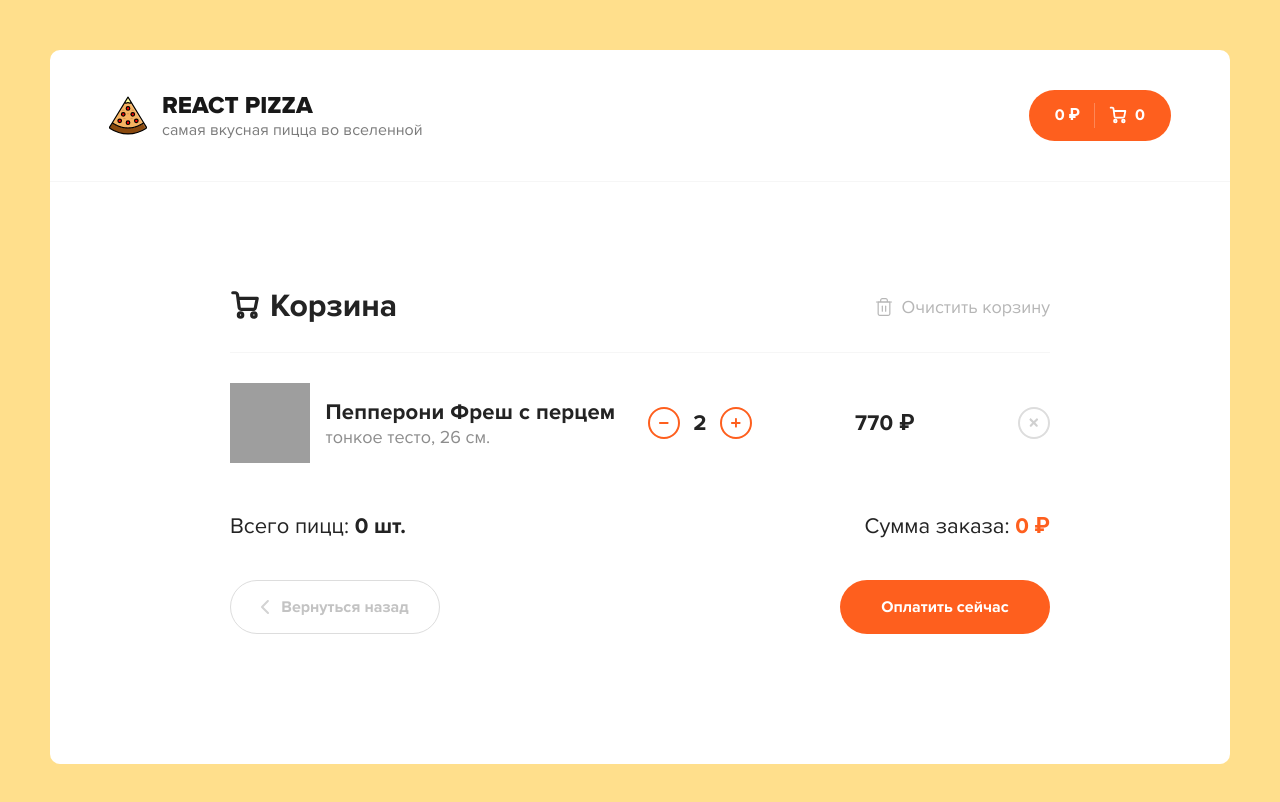
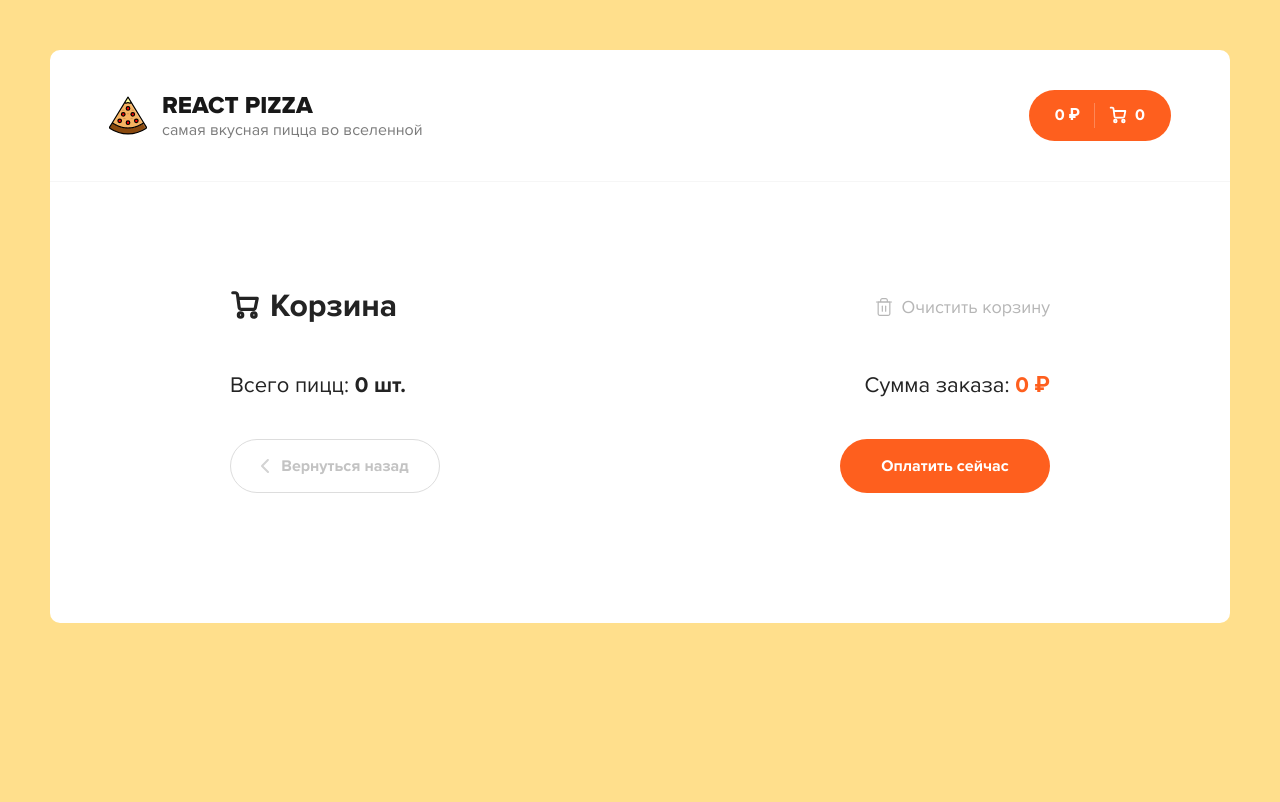
Before and after one commit to tyler-durden-0/react-pizza, a React app: page /cart in a window 1280 px wide. Shown: the top 802 px of the page. Built offline with nearby package versions, Linux system fonts and the light colour scheme; grey boxes are pictures that could not be loaded.

Commit message:
added ability to see chosen pizzas in cart component, also added price of each pizza

```diff
--- a/src/components/CartItem.jsx
+++ b/src/components/CartItem.jsx
@@ -1,6 +1,6 @@
 import React from 'react'
 
-function CartItem({ name, type, size }) {
+function CartItem({ name, type, size, price }) {
     return (
         <div className="cart__item">
             <div className="cart__item-img">
@@ -32,7 +32,7 @@ function CartItem({ name, type, size }) {
                 </div>
             </div>
             <div className="cart__item-price">
-                <b>770 ₽</b>
+                <b>{price} ₽</b>
             </div>
             <div className="cart__item-remove">
                 <div className="button button--outline button--circle">
--- a/src/pages/Cart.jsx
+++ b/src/pages/Cart.jsx
@@ -5,7 +5,10 @@ import { useSelector } from "react-redux";
 function Cart() {
 
     const {totalPrice, totalCount, items} = useSelector(({ cart }) => cart)
-    console.log(items)
+
+    const addedPizzas = Object.keys(items).map(key => {
+        return items[key][0]
+    })
 
     return (
         <div className="content">
@@ -25,12 +28,11 @@ function Cart() {
                                 <path d="M8.33337 9.16667V14.1667" stroke="#B6B6B6" strokeWidth="1.2" strokeLinecap="round" strokeLinejoin="round"/>
                                 <path d="M11.6666 9.16667V14.1667" stroke="#B6B6B6" strokeWidth="1.2" strokeLinecap="round" strokeLinejoin="round"/>
                             </svg>
-
                             <span>Очистить корзину</span>
                         </div>
                     </div>
                     <div className="content__items">
-                        {items && <CartItem name="Пепперони Фреш с перцем" type="тонкое" size={26} /> }
+                        {addedPizzas.map(obj => (<CartItem name={obj.name} type={obj.type} size={obj.size} price={obj.price} />))}
                     </div>
                     <div className="cart__bottom">
                         <div className="cart__bottom-details">
@@ -42,7 +44,6 @@ function Cart() {
                                 <svg width="8" height="14" viewBox="0 0 8 14" fill="none" xmlns="http://www.w3.org/2000/svg">
                                     <path d="M7 13L1 6.93015L6.86175 1" stroke="#D3D3D3" strokeWidth="1.5" strokeLinecap="round" strokeLinejoin="round"/>
                                 </svg>
-
                                 <span>Вернуться назад</span>
                             </a>
                             <div className="button pay-btn">
```
